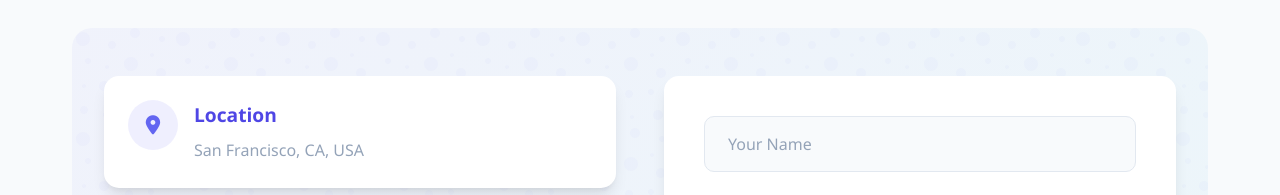
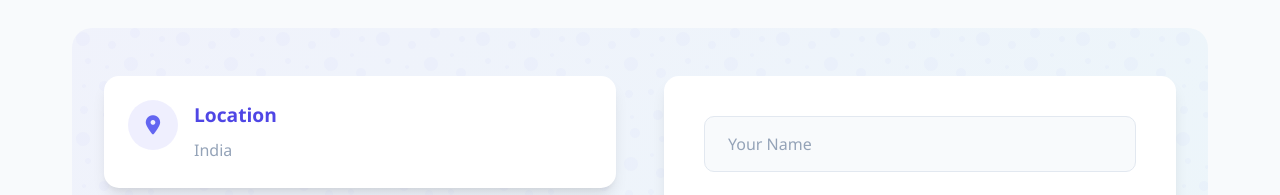
Before and after one commit to Bhavexx/portpolio-website-, a plain HTML site: page index.html in a window 1280 px wide. Shown: the part 5560-5755 px from the top of the page. Drawn offline with Linux system fonts and the light colour scheme.

Commit message:
Update index.html

```diff
--- a/index.html
+++ b/index.html
@@ -1863,7 +1863,7 @@
                                 </div>
                                 <div class="contact-details">
                                     <h4>Location</h4>
-                                    <p>San Francisco, CA, USA</p>
+                                    <p>India </p>
                                 </div>
                             </div>
                             <div class="contact-item">
@@ -2345,4 +2345,5 @@ Software developer from SIMPLILEARN
         });
     </script>
 </body>
+
 </html>
```
